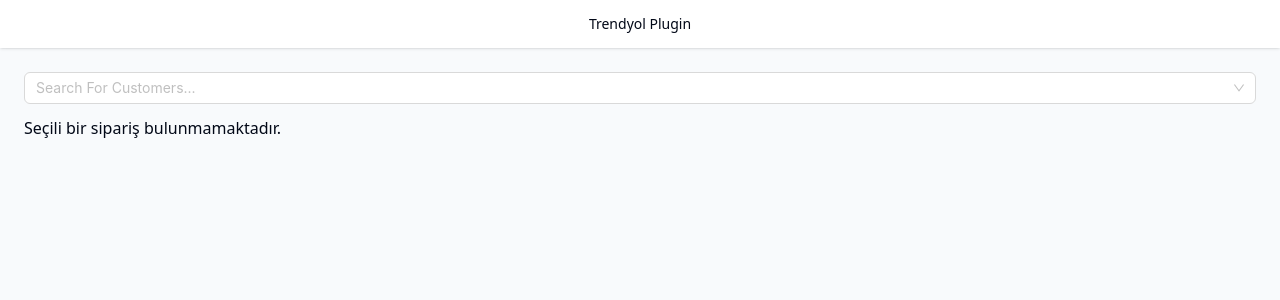
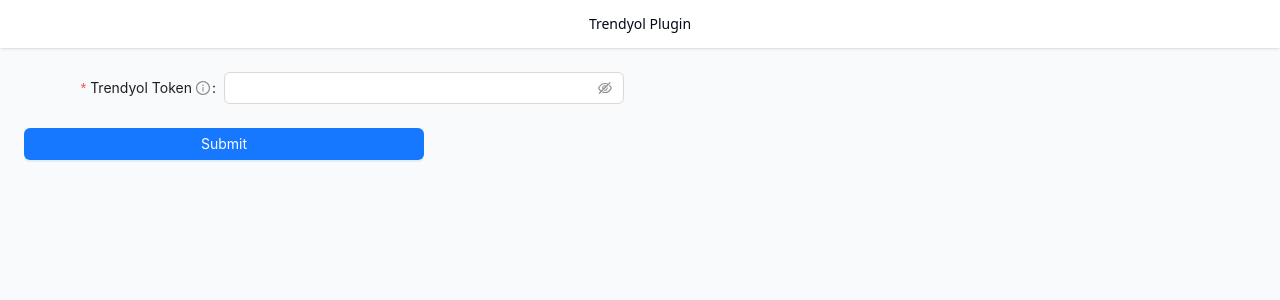
Before and after one commit to timurturbil/trendyol-plugin, a React (Create React App) app: page / in a window 1280 px wide. Shown: the top 300 px of the page. Built offline with nearby package versions, Linux system fonts and the light colour scheme.

Commit message:
add auth page for insert trendyol token

```diff
--- a/src/app.tsx
+++ b/src/app.tsx
@@ -1,15 +1,24 @@
 import { GrispiProvider } from "./contexts/grispi-context";
 import { StoreProvider } from "./contexts/store-context";
+import { AuthPage } from "./pages/auth-page";
 import { HomePage } from "./pages/home-page";
 
 const App = () => {
   return (
     <StoreProvider>
-        <GrispiProvider>
-          <HomePage />
-        </GrispiProvider>
+      <GrispiProvider>
+        <Router/>
+      </GrispiProvider>
     </StoreProvider>
   );
 };
 
+function Router() {
+  const tAuthToken = localStorage.getItem("trendyolAuthorizationToken");
+  if (tAuthToken) {
+    return <HomePage />;
+  }
+  return <AuthPage />;
+}
+
 export default App;
--- /dev/null
+++ b/src/pages/auth-page.tsx
@@ -0,0 +1,74 @@
+import { InfoCircleOutlined } from "@ant-design/icons";
+import type { FormProps } from "antd";
+import { Button, Form, Input } from "antd";
+import { observer } from "mobx-react-lite";
+import {
+  Screen,
+  ScreenContent,
+  ScreenHeader,
+  ScreenTitle,
+} from "@/components/ui/screen";
+
+type FieldType = {
+  token?: string;
+};
+
+export const AuthPage = observer(() => {
+  const onFinish: FormProps<FieldType>["onFinish"] = (values) => {
+    const { token } = values;
+    localStorage.setItem("trendyolAuthorizationToken", token!);
+    window.location.reload();
+  };
+
+  const onFinishFailed: FormProps<FieldType>["onFinishFailed"] = (
+    errorInfo
+  ) => {
+    console.log("Failed:", errorInfo);
+  };
+
+  return (
+    <Screen>
+      <ScreenHeader>
+        <ScreenTitle>Trendyol Plugin</ScreenTitle>
+      </ScreenHeader>
+      <ScreenContent style={{ margin: "1.5rem" }}>
+        {inputForm()}
+      </ScreenContent>
+    </Screen>
+  );
+  function inputForm() {
+    return (
+      <Form
+        name="basic"
+        labelCol={{ span: 8 }}
+        wrapperCol={{ span: 16 }}
+        style={{ maxWidth: 600 }}
+        initialValues={{ remember: true }}
+        onFinish={onFinish}
+        onFinishFailed={onFinishFailed}
+        autoComplete="off"
+      >
+        <Form.Item<FieldType>
+          label="Trendyol Token"
+          name="token"
+          rules={[
+            { required: true, message: "Please input your trendyol token!" },
+          ]}
+          tooltip={{
+            title:
+              "You can find your token in your trendyol panel. Click on your name in the top right corner and then click on the Account Information tab. You will see another set of tabs, click on the Integration Information tab. And now you will see four different texts in textfields. You should get the text named Token.",
+            icon: <InfoCircleOutlined />,
+          }}
+        >
+          <Input.Password />
+        </Form.Item>
+
+        <Form.Item>
+          <Button block type="primary" htmlType="submit">
+            Submit
+          </Button>
+        </Form.Item>
+      </Form>
+    );
+  }
+});
--- a/src/pages/home-page.tsx
+++ b/src/pages/home-page.tsx
@@ -14,10 +14,14 @@
 import { useGrispi } from "@/contexts/grispi-context";
 import { useStore } from "@/contexts/store-context";
 import { Customer } from "@/types/trendyol.type";
+import { Button } from "@/components/ui/button";
 
 export const HomePage = observer(() => {
   const { loading } = useGrispi();
   const tStore = useStore().trendyol;
+  const isLocalhost = () => {
+    return window.location.hostname === "localhost";
+  };
   const { order, orders, customer, customers, showAllOrders, showAllDetails } =
     tStore;
 
@@ -59,6 +63,8 @@
             {getOrderDetails()}
           </div>
         )}
+
+        {logoutButton()}
       </ScreenContent>
     </Screen>
   );
@@ -240,13 +246,28 @@
           className="cursor-pointer text-xs text-primary"
           onClick={() => tStore.updateShowAllDetails(!showAllDetails)}
         >
-          {showAllDetails ? "Show Less" : "Show All"}
+          {showAllDetails ? "Show Less" : "Show More"}
         </span>
 
-        <ReactJson collapsed={true} src={order} />
+        {isLocalhost() ? <ReactJson collapsed={true} src={order} /> : <></>}
       </div>
     ) : (
       <span>Seçili bir sipariş bulunmamaktadır.</span>
     );
   }
+
+  function logoutButton(){
+    return (
+      <Button
+        className="rounded bg-primary px-2 py-1 text-xs text-white"
+        style={{width: "-webkit-fill-available", margin: "1.5rem"}}
+        onClick={() => {
+          localStorage.removeItem("trendyolAuthorizationToken");
+          window.location.reload();
+        }}
+      >
+        Logout
+      </Button>
+    );
+  }
 });
```
